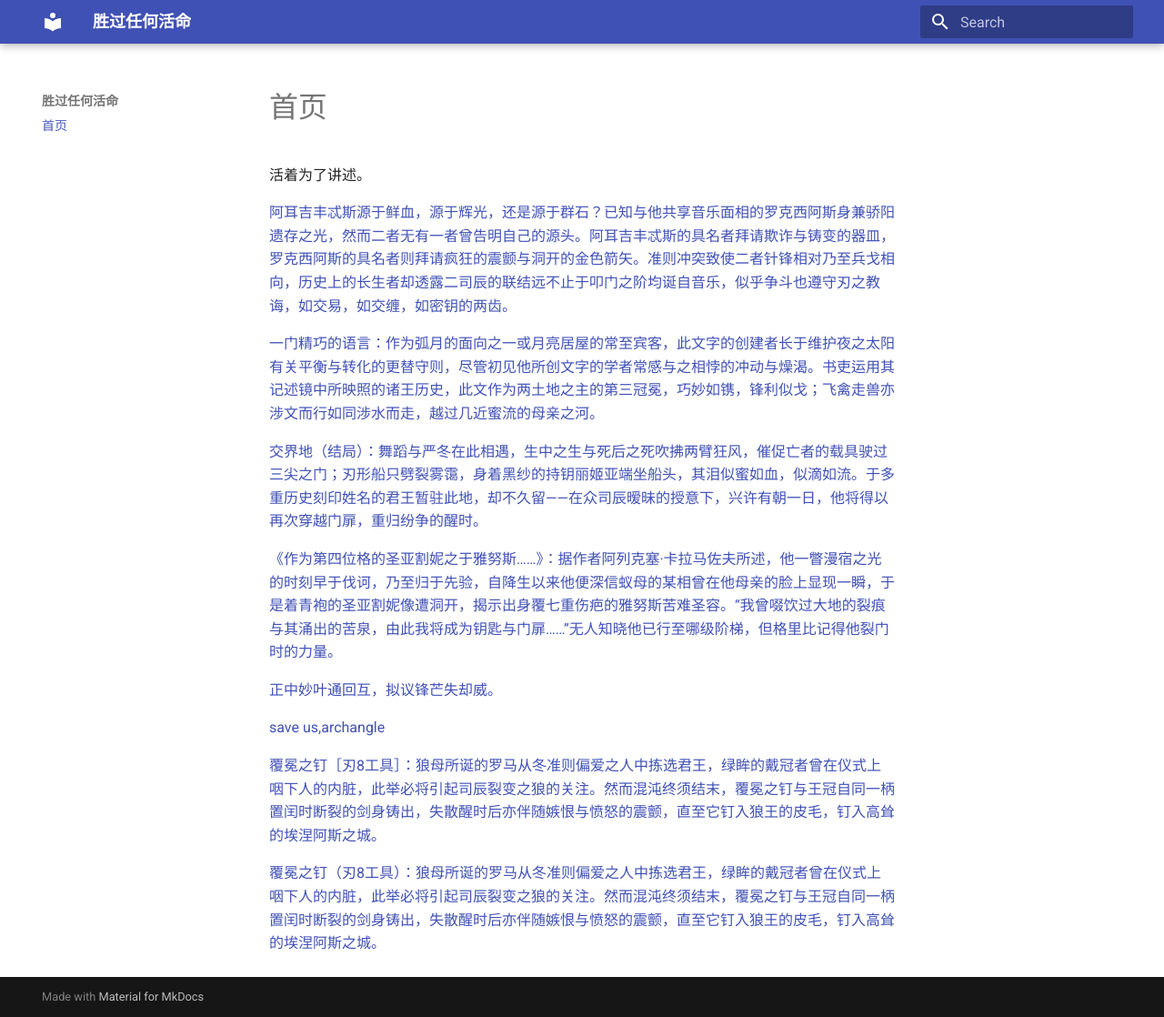
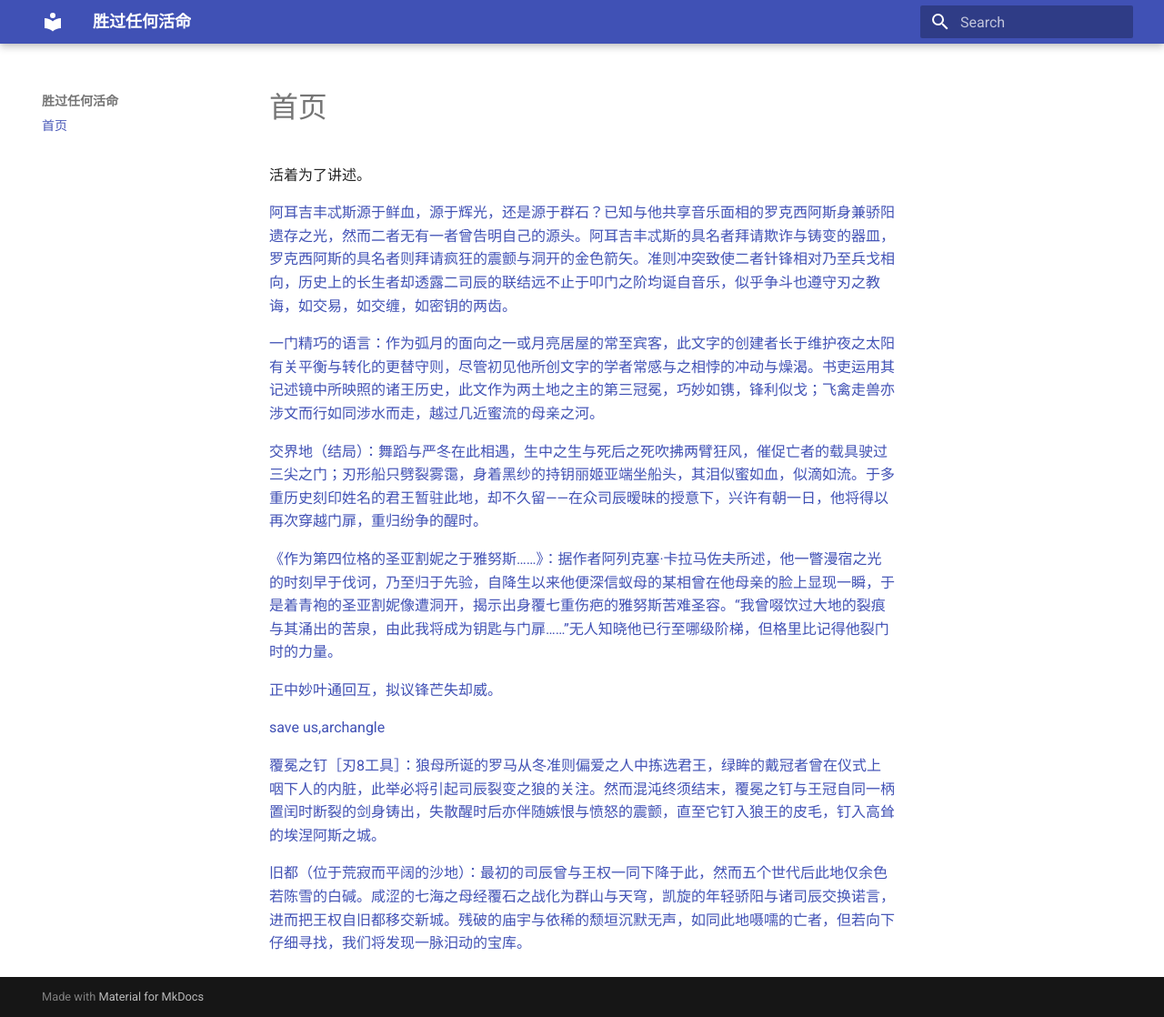
Before and after one commit to 2421bet-coder/my-personal-website, an MkDocs documentation site: the page built from docs/index.md, in a window 1280 px wide and 1118 px high. Shown: the whole window at 91% size. Built offline with MkDocs 1.6.1 and Material for MkDocs 9.7.7, drawn with Linux system fonts in a browser that asks for light colours.

Commit message:
pre update 2

```diff
--- a/docs/index.md
+++ b/docs/index.md
@@ -14,4 +14,4 @@
 
 [覆冕之钉［刃8工具］：狼母所诞的罗马从冬准则偏爱之人中拣选君王，绿眸的戴冠者曾在仪式上咽下人的内脏，此举必将引起司辰裂变之狼的关注。然而混沌终须结末，覆冕之钉与王冠自同一柄置闰时断裂的剑身铸出，失散醒时后亦伴随嫉恨与愤怒的震颤，直至它钉入狼王的皮毛，钉入高耸的埃涅阿斯之城。](sly.md)
 
-[覆冕之钉（刃8工具）：狼母所诞的罗马从冬准则偏爱之人中拣选君王，绿眸的戴冠者曾在仪式上咽下人的内脏，此举必将引起司辰裂变之狼的关注。然而混沌终须结末，覆冕之钉与王冠自同一柄置闰时断裂的剑身铸出，失散醒时后亦伴随嫉恨与愤怒的震颤，直至它钉入狼王的皮毛，钉入高耸的埃涅阿斯之城。](enki.md)
+[旧都（位于荒寂而平阔的沙地）：最初的司辰曾与王权一同下降于此，然而五个世代后此地仅余色若陈雪的白碱。咸涩的七海之母经覆石之战化为群山与天穹，凯旋的年轻骄阳与诸司辰交换诺言，进而把王权自旧都移交新城。残破的庙宇与依稀的颓垣沉默无声，如同此地嗫嚅的亡者，但若向下仔细寻找，我们将发现一脉汨动的宝库。](enki.md)
```
